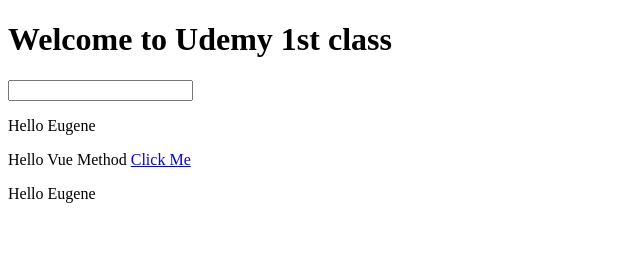
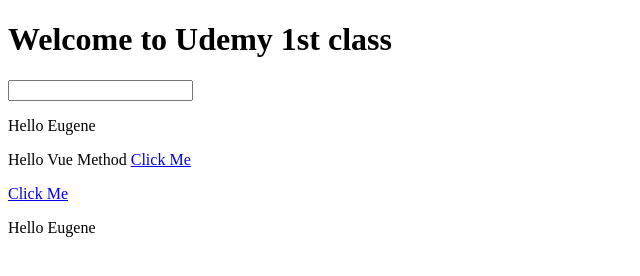
Before and after one commit to eug3ne/vue-udemy, a plain HTML site: page index.html in a window 1280 px wide. Shown: the whole page, without its empty margins (0-640 px from the left). Drawn offline with Linux system fonts and the light colour scheme.

Commit message:
Render Raw html using Vue v-html bind

```diff
--- a/index.html
+++ b/index.html
@@ -33,6 +33,8 @@
                 <a v-bind:href="link">
                     Click Me
                 </a>
+                <!-- render raw html using Vue properties and bind mechanism-->
+                <p v-html='htmlTag'></p>
             </p>
 
             <!-- This is how we display 'string' value by accessing the data property-->
@@ -44,7 +46,8 @@
                 el: '#app',
                 data: {
                     title: 'Hello Eugene',
-                    link: 'https://google.com'
+                    link: 'https://google.com',
+                    htmlTag: ' <a href="https://google.com"> Click Me </a>'
                 },
                 methods:{
                     changeTitle: function(event){
```
